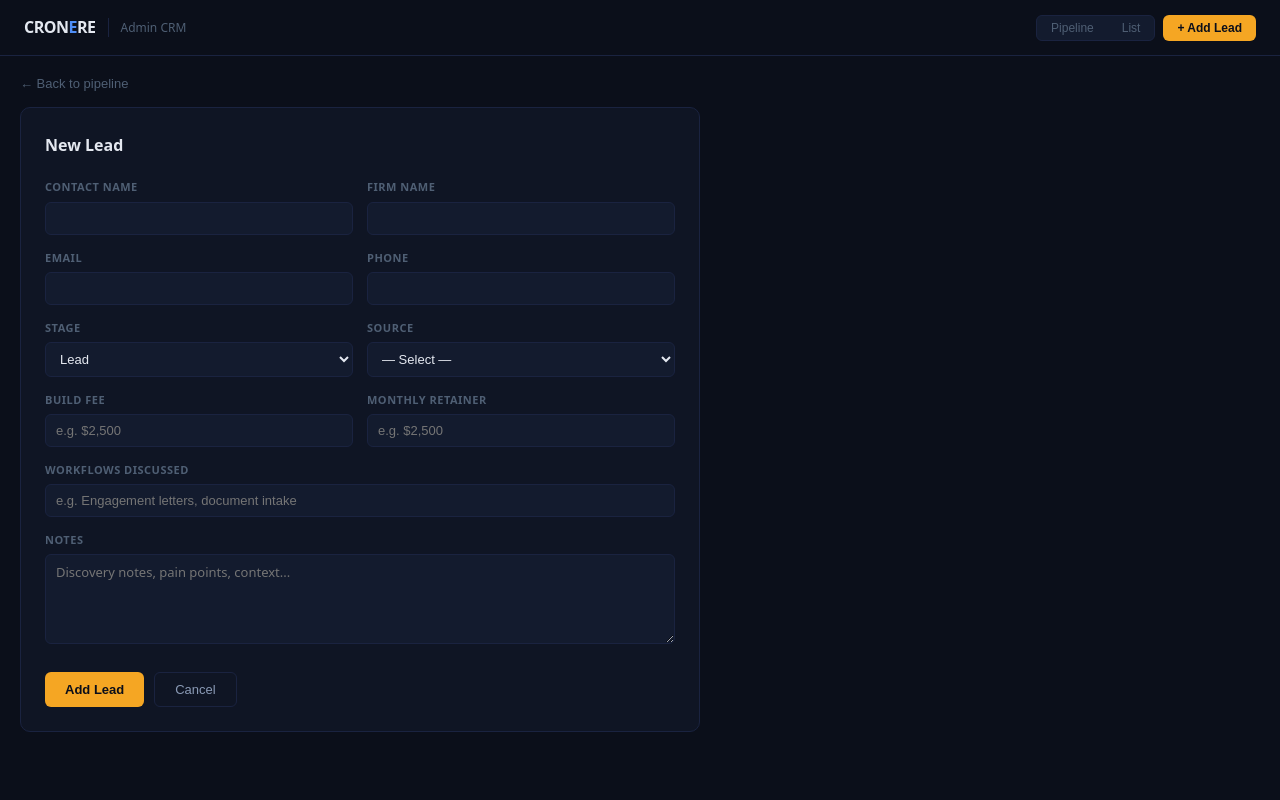
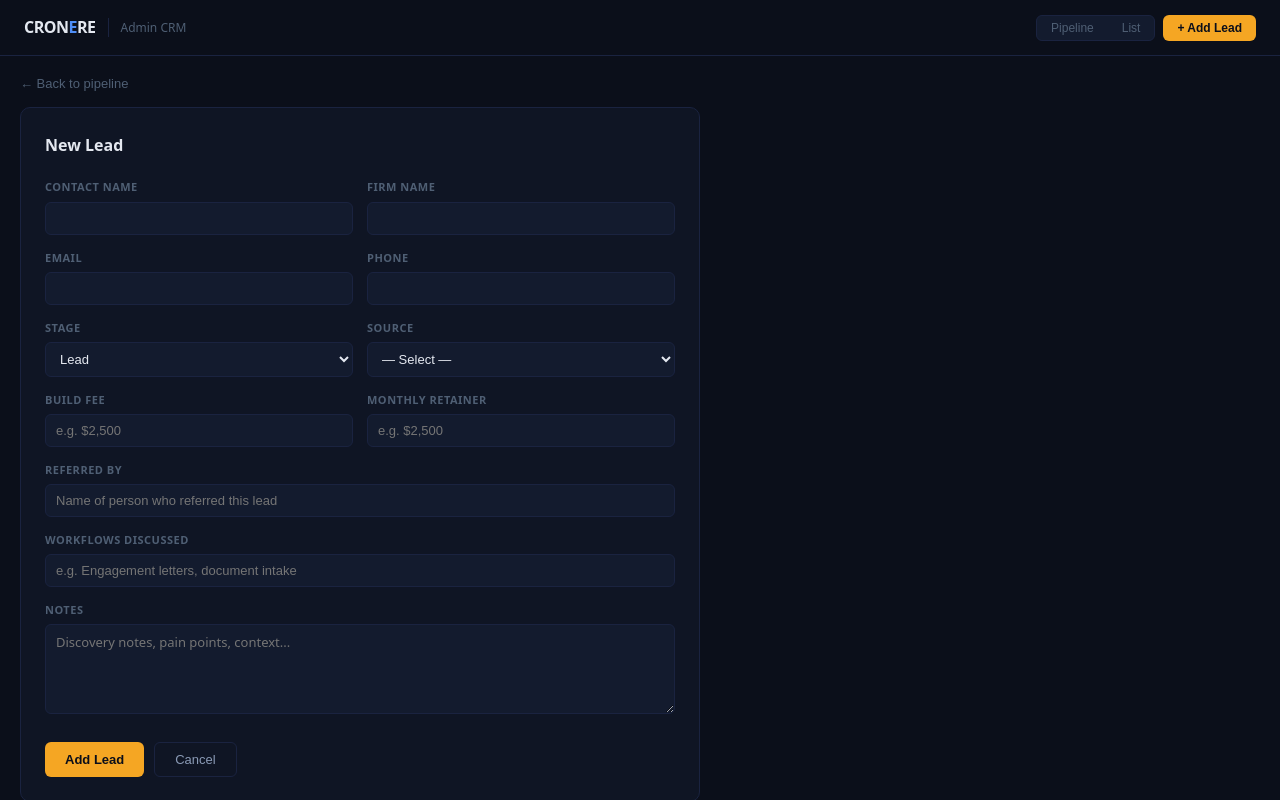
Before and after one commit to cronere/Cronere, a Next.js app: page /admin in a window 1280 px wide. Both pictures are taken after typing "Sample" into the empty fields and a click on the button "+ Add Lead". Built offline with nearby package versions, Linux system fonts and the light colour scheme.

Commit message:
Update page.js

```diff
--- a/app/admin/page.js
+++ b/app/admin/page.js
@@ -16,7 +16,7 @@ const STAGES = [
 const EMPTY_LEAD = {
   id: null, name: '', firm: '', email: '', phone: '', stage: 'lead',
   source: '', notes: '', workflows: '', fee: '', retainer: '',
-  tasks: [], createdAt: null, updatedAt: null,
+  referredBy: '', tasks: [], createdAt: null, updatedAt: null,
 };
 
 const SOURCES = ['LinkedIn', 'Cold Email', 'Referral', 'Inbound', 'Discovery Call', 'Other'];
@@ -257,6 +257,9 @@ export default function AdminCRM() {
                           style={{ background: '#131b2e', border: '1px solid #1a2340', borderRadius: 6, padding: '10px 12px', cursor: 'pointer', opacity: dragging === lead.id ? 0.5 : 1, transition: 'opacity 0.15s' }}>
                           <div style={{ fontSize: 13, fontWeight: 600, color: '#e4e8f0', marginBottom: 2 }}>{lead.name || 'Unnamed'}</div>
                           <div style={{ fontSize: 11, color: '#8a9ab5', marginBottom: 6 }}>{lead.firm}</div>
+                          {lead.referredBy && (
+                            <div style={{ fontSize: 10, color: '#F5A623', marginBottom: 4 }}>↳ Ref: {lead.referredBy}</div>
+                          )}
                           {(lead.tasks || []).filter(t => !t.done).length > 0 && (
                             <div style={{ fontSize: 10, color: '#F5A623' }}>↳ {(lead.tasks || []).filter(t => !t.done).length} open task{(lead.tasks || []).filter(t => !t.done).length > 1 ? 's' : ''}</div>
                           )}
@@ -386,6 +389,12 @@ export default function AdminCRM() {
                     ))}
                   </div>
                   <div style={{ marginBottom: 14 }}>
+                    <label style={{ fontSize: 11, color: '#4f5f74', fontWeight: 600, letterSpacing: 0.5, textTransform: 'uppercase', display: 'block', marginBottom: 5 }}>Referred By</label>
+                    <input value={form.referredBy || ''} onChange={e => setForm(f => ({ ...f, referredBy: e.target.value }))}
+                      placeholder="Name of person who referred this lead"
+                      style={{ width: '100%', background: '#131b2e', border: '1px solid #1a2340', borderRadius: 6, padding: '8px 10px', fontSize: 13, color: '#e4e8f0', outline: 'none', boxSizing: 'border-box' }} />
+                  </div>
+                  <div style={{ marginBottom: 14 }}>
                     <label style={{ fontSize: 11, color: '#4f5f74', fontWeight: 600, letterSpacing: 0.5, textTransform: 'uppercase', display: 'block', marginBottom: 5 }}>Workflows Discussed</label>
                     <input value={form.workflows || ''} onChange={e => setForm(f => ({ ...f, workflows: e.target.value }))}
                       placeholder="e.g. Engagement letters, document intake"
@@ -442,6 +451,7 @@ export default function AdminCRM() {
                         ['Email', selected.email],
                         ['Phone', selected.phone],
                         ['Source', selected.source],
+                        ['Referred By', selected.referredBy],
                         ['Workflows', selected.workflows],
                         ['Build Fee', selected.fee],
                         ['Monthly Retainer', selected.retainer],
@@ -539,6 +549,7 @@ export default function AdminCRM() {
               <div style={{ fontSize: 11, color: '#4f5f74', fontWeight: 600, letterSpacing: 0.5, textTransform: 'uppercase', marginBottom: 10 }}>Summary</div>
               <div style={{ fontSize: 12, color: '#8a9ab5', marginBottom: 4 }}>Total leads: <span style={{ color: '#e4e8f0', fontWeight: 600 }}>{leads.length}</span></div>
               <div style={{ fontSize: 12, color: '#8a9ab5', marginBottom: 4 }}>Active clients: <span style={{ color: '#34d399', fontWeight: 600 }}>{stageCounts.active + stageCounts.retainer}</span></div>
+              <div style={{ fontSize: 12, color: '#8a9ab5', marginBottom: 4 }}>Referred leads: <span style={{ color: '#F5A623', fontWeight: 600 }}>{leads.filter(l => l.referredBy).length}</span></div>
               <div style={{ fontSize: 12, color: '#8a9ab5' }}>Overdue tasks: <span style={{ color: overdueTasks.length > 0 ? '#ef4444' : '#4f5f74', fontWeight: 600 }}>{overdueTasks.length}</span></div>
             </div>
           </div>
```
